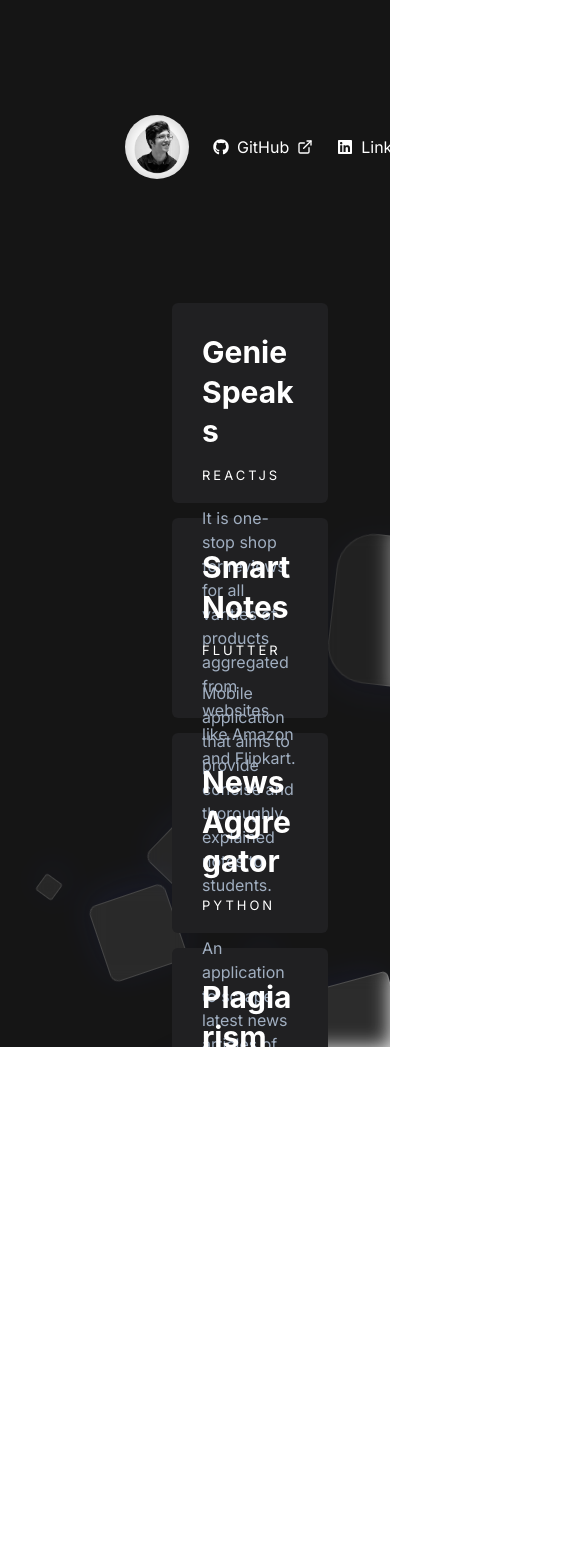
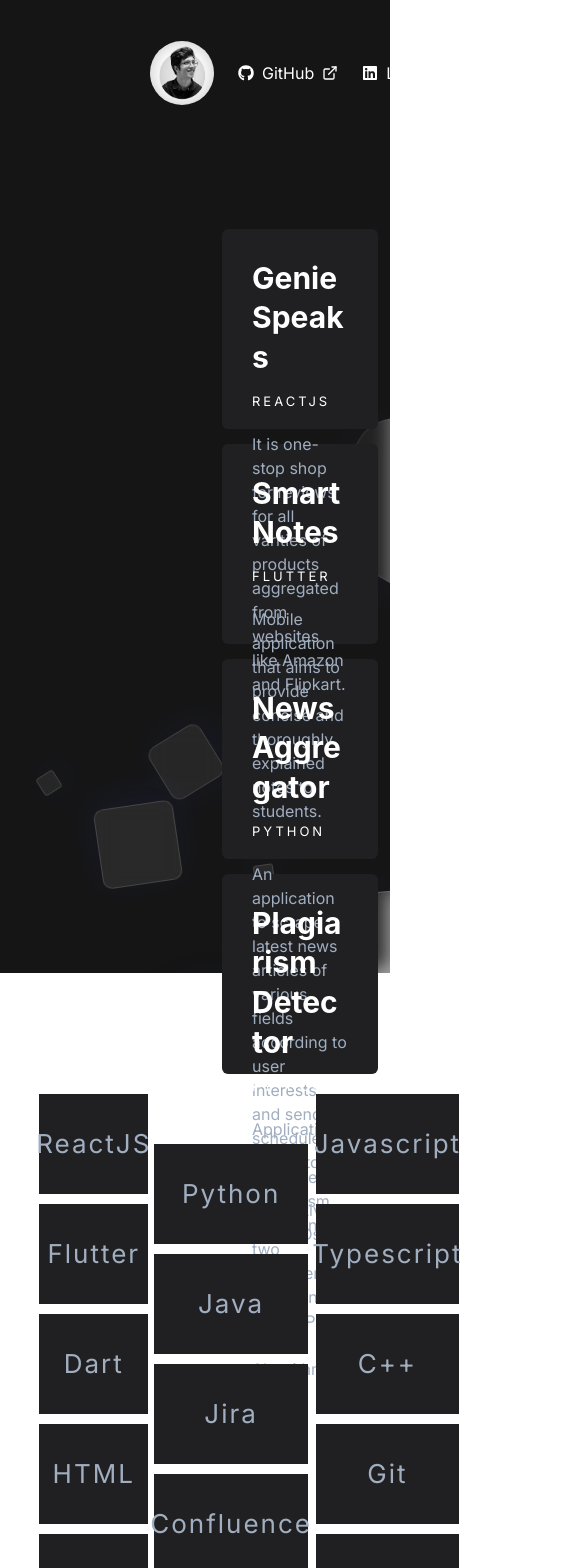
Before and after one commit to GauravGupta035/Portfolio, a React (Create React App) app: page / in a window 390 px wide. Shown: the part 432-2000 px from the top of the page, 585 px wide, since content can reach past the window. Before the commit the page ends 1479 px from the top, so only its background shows below. Built offline with nearby package versions, Linux system fonts and the light colour scheme.

Commit message:
Improved responsiveness for tablet screen size

```diff
--- a/src/components/ContentPanel/ContentPanel.css
+++ b/src/components/ContentPanel/ContentPanel.css
@@ -4,7 +4,11 @@
     scrollbar-width: none;
 }
 
-.resume:hover {
-    background-color: black;
-    color: white;
+@media screen and (max-width: 1032px) {
+
+    .content-panel {
+        overflow-y: visible;
+        /* max-height: 100vh; */
+        /* scrollbar-width: none; */
+    }
 }
--- a/src/components/ContentPanel/ContentPanel.tsx
+++ b/src/components/ContentPanel/ContentPanel.tsx
@@ -46,8 +46,12 @@ const ContentPanel: React.FC<Props> = ({
 					<ProjectCard project={project} key={project.id} />
 				))}
 			</div>
-			<div id='skills' style={{ marginLeft: "4.5rem", marginTop: "20px" }}>
-				<Grid templateColumns='repeat(3, 1fr)' w='40vw'>
+			<Box mt='20px'>
+				<Grid
+					templateColumns='repeat(3, 1fr)'
+					ml={{ base: "10vw", xl: "5vw", lg: "3.5vw" }}
+					w={{ base: "40vw", xl: "40vw", lg: "42vw", md: "80vw", sm: "80vw" }}
+				>
 					<GridItem>
 						{skillGrp1.map((skill) => (
 							<SkillCard key={skill.id} skill={skill} />
@@ -66,38 +70,43 @@ const ContentPanel: React.FC<Props> = ({
 						))}
 					</GridItem>
 				</Grid>
-			</div>
-			<div
+				{/* </div> */}
+			</Box>
+			<Box
 				id='resume'
-				style={{
-					display: "flex",
-					flexDirection: "column",
-					alignItems: "center",
-					width: "40vw",
-				}}
+				display='flex'
+				flexDirection='column'
+				alignItems='center'
+				w={{ base: "40vw", xl: "40vw", lg: "42vw", md: "80vw", sm: "80vw" }}
 			>
 				<Image
 					alt='Gaurav Gupta Resume'
 					src={process.env.PUBLIC_URL + "/images/portfolio-resume.png"}
-					w='39vw'
+					w='100%'
 					h='50%'
 					m='20px'
-					ml='10vw'
+					ml={{ base: "10vw", xl: "10vw", lg: "8vw", md: "20vw", sm: "22vw" }}
 				/>
 				<Button
 					onClick={handleButtonClick}
 					maxW='200px'
 					mb='20px'
-					ml='10vw'
+					ml={{ base: "10vw", xl: "10vw", lg: "8vw", md: "20vw", sm: "22vw" }}
 					bgColor='white'
 					color='black'
-					className='resume'
+					// className='resume'
+					_hover={{ color: "white", bgColor: "#151515" }}
 				>
 					Download Resume
 				</Button>
-			</div>
+			</Box>
 			<div id='credits'>
-				<Text color='gray.400' fontSize='sm' mb='20px' ml='17vw'>
+				<Text
+					color='gray.400'
+					fontSize='sm'
+					mb='20px'
+					ml={{ base: "17vw", xl: "17vw", lg: "16vw", md: "38vw", sm: "35vw" }}
+				>
 					Design inspired by{" "}
 					<Link
 						color='white'
--- a/src/components/LandingPage/LandingPage.tsx
+++ b/src/components/LandingPage/LandingPage.tsx
@@ -21,10 +21,10 @@ const LandingPage: React.FC = () => {
 		<div>
 			<SimpleGrid
 				// templateColumns='repeat(2, 1fr)'
-				minChildWidth='500px'
+				minChildWidth='600px'
 				gap={6}
 				alignItems='center'
-				height='100%'
+				height='auto'
 			>
 				<Box w='100%'>
 					<div style={{ zIndex: 10 }}>
--- a/src/components/SidePanel/SidePanel.tsx
+++ b/src/components/SidePanel/SidePanel.tsx
@@ -18,6 +18,7 @@ const SidePanel: React.FC = () => {
 			direction='column'
 			ml={{ base: "25%", xl: "25%", lg: "10%", md: "5%" }}
 			h='100%'
+			className='side-panel'
 		>
 			<Heading
 				as='h2'
@@ -68,11 +69,11 @@ const SidePanel: React.FC = () => {
 
 			<Box
 				className='contact'
-				mt={{ base: "20vh", xl: "20vh", lg: "10vh", md: "5vh", sm: "2vh" }}
+				mt={{ base: "15vh", xl: "15vh", lg: "10vh", md: "5vh", sm: "2vh" }}
 			>
-				<HStack spacing={6}>
+				<HStack spacing={{ base: 6, xl: 6, lg: 6, md: 4, sm: 4 }}>
 					<Avatar
-						size='lg'
+						size={{ base: "lg", xl: "lg", lg: "lg", md: "md", sm: "md" }}
 						name='Gaurav Gupta'
 						src={process.env.PUBLIC_URL + "/images/profile-pic.jpg"}
 					/>
--- a/src/components/SkillCard/SkillCard.tsx
+++ b/src/components/SkillCard/SkillCard.tsx
@@ -18,7 +18,13 @@ const SkillCard: React.FC<Props> = ({ skill }) => {
 			align='center'
 		>
 			<Text
-				fontSize='26px'
+				fontSize={{
+					base: "26px",
+					xl: "26px",
+					lg: "22px",
+					md: "22px",
+					sm: "20px",
+				}}
 				letterSpacing={2}
 				color='gray.400'
 				className='skill'
```
Also changed, not shown: src/components/LandingPage/LandingPage.css (+5 -5 lines).
